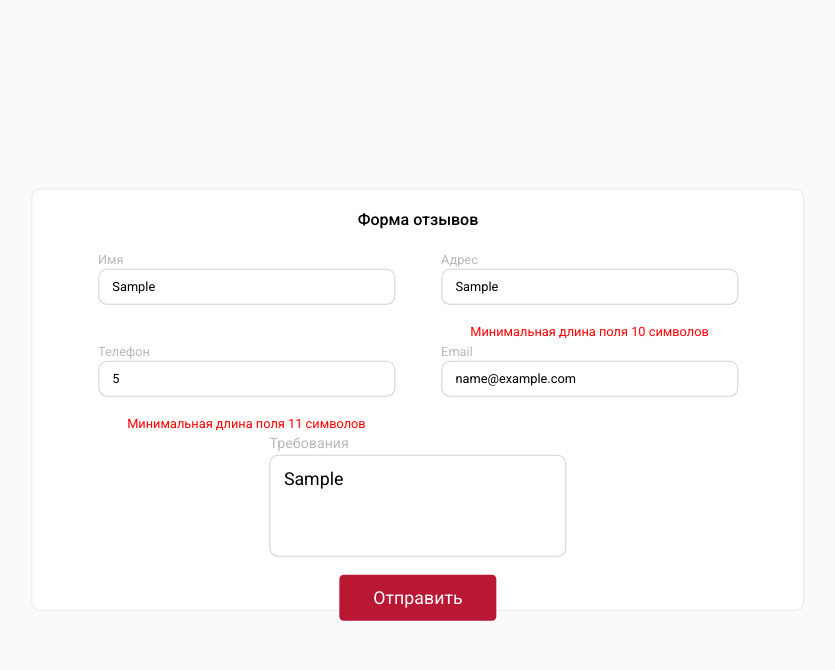
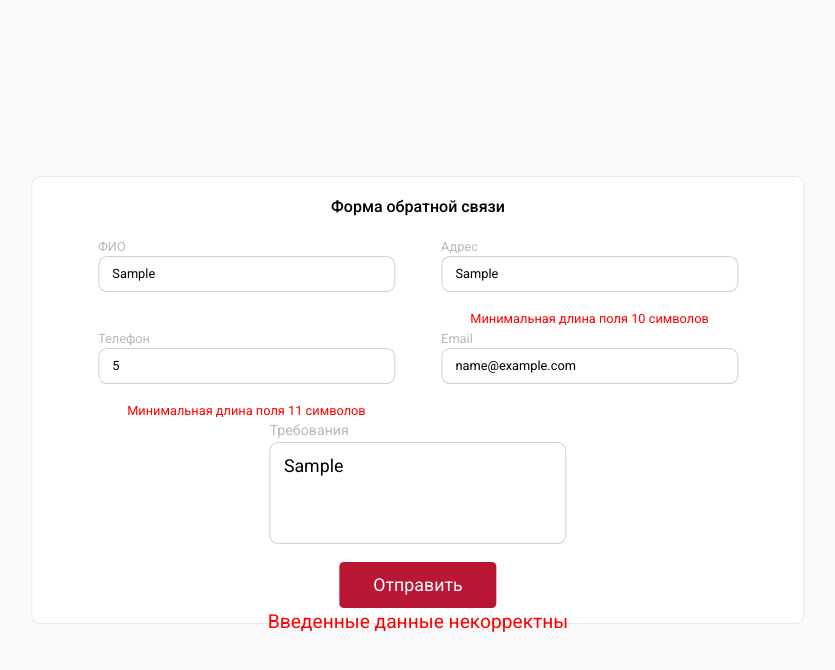
Before and after one commit to NIKITAZEML/demisgroup-test-front, a Vue app: page / in a window 1280 px wide. Both pictures are taken after typing "Sample", "Sample", "5", "name@example.com", "Sample" into the empty fields and a click on the button "Отправить". Shown: the top 670 px of the page, without its empty margins (222-1057 px from the left). Built offline with nearby package versions, Linux system fonts and the light colour scheme; no server answers.

Commit message:
added sendData

```diff
--- a/src/components/AuthWindow.vue
+++ b/src/components/AuthWindow.vue
@@ -1,7 +1,7 @@
 <template>
     <div class="window-auth borr-10">
         <div class="auth__entrance-heading">
-            Форма отзывов
+            Форма обратной связи
         </div>
         <form @submit.prevent="sendData">
             <div class="areas-line__window-auth">
@@ -51,6 +51,12 @@
                 <button class="entry-btn" type="submit" >
                     Отправить
                 </button>
+                <div class="successfully__form" v-if="isSuccessfully">
+                    Данные успешно отправлены
+                </div>
+                <div class="unsuccessfully__form"  v-if="isUnsuccessfully">
+                    Введенные данные некорректны
+                </div>
             </div>
         </form>
 
@@ -76,6 +82,8 @@ export default {
           email: '',
           address: '',
           errors: [],
+          isSuccessfully: false,
+          isUnsuccessfully: false,
       }
     },
     validations: {
@@ -125,12 +133,24 @@ export default {
             this.$v.address.$touch()
         },
         sendData(){
-            axios.post(`http://127.0.0.1:8000/api/review/`, {
-                name: this.login, phone: this.phone, review: this.review
-            })
-            .then( response => {
-                console.log(response)
-            })
+            if(!this.$v.$invalid) {
+                axios.post(`http://127.0.0.1:8000/api/review/`, {
+                    name: this.login, address: this.address, phone: this.phone, email: this.email, review: this.review
+                })
+                    .then(response => {
+                        console.log(response)
+                    })
+                this.isSuccessfully = !this.isSuccessfully;
+                setTimeout(()=>{
+                    this.isSuccessfully = !this.isSuccessfully;
+                }, 3000)
+
+            } else{
+                this.isUnsuccessfully = !this.isUnsuccessfully;
+                setTimeout(()=>{
+                    this.isUnsuccessfully = !this.isUnsuccessfully;
+                }, 3000)
+            }
         }
     },
     components:{
@@ -146,7 +166,7 @@ export default {
 <style scoped>
     .window-auth{
         width: 60.417vw;
-        height: 33vw;
+        height: 35vw;
         border: .1vw rgba(39, 39, 39, .1) solid;
         background-color: #fff;
         display: flex;
@@ -205,6 +225,18 @@ export default {
         display: flex;
         flex-direction: column;
         align-items: center;
+    }
+
+    .successfully__form{
+        color: #16c416;
+    }
+
+    .unsuccessfully__form{
+        color: red;
+    }
+
+    .successfully__form, .unsuccessfully__form{
+        font-size: 1.5vw;
     }
 
     @media screen and (max-width: 768px) {
--- a/src/components/Inputs/EnterLogin.vue
+++ b/src/components/Inputs/EnterLogin.vue
@@ -1,6 +1,6 @@
 <template>
     <div class="enter">
-        <label class="label-enter" for="input-login">Имя</label>
+        <label class="label-enter" for="input-login">ФИО</label>
         <input type="text" class="input" id="input-login"
                @focus="focusLogin = !focusLogin"
                :class="{ clicked :  focusLogin}"
```
